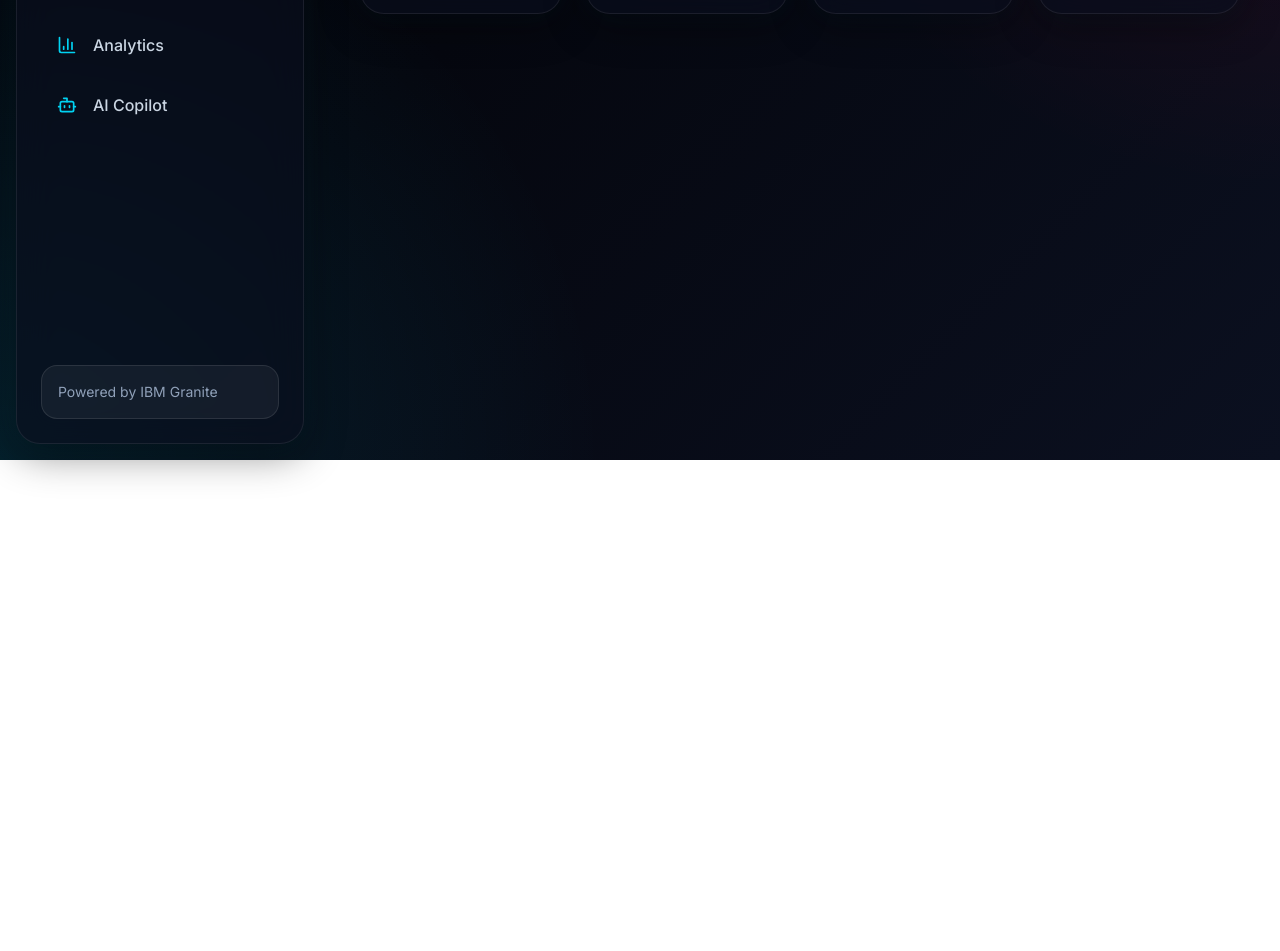
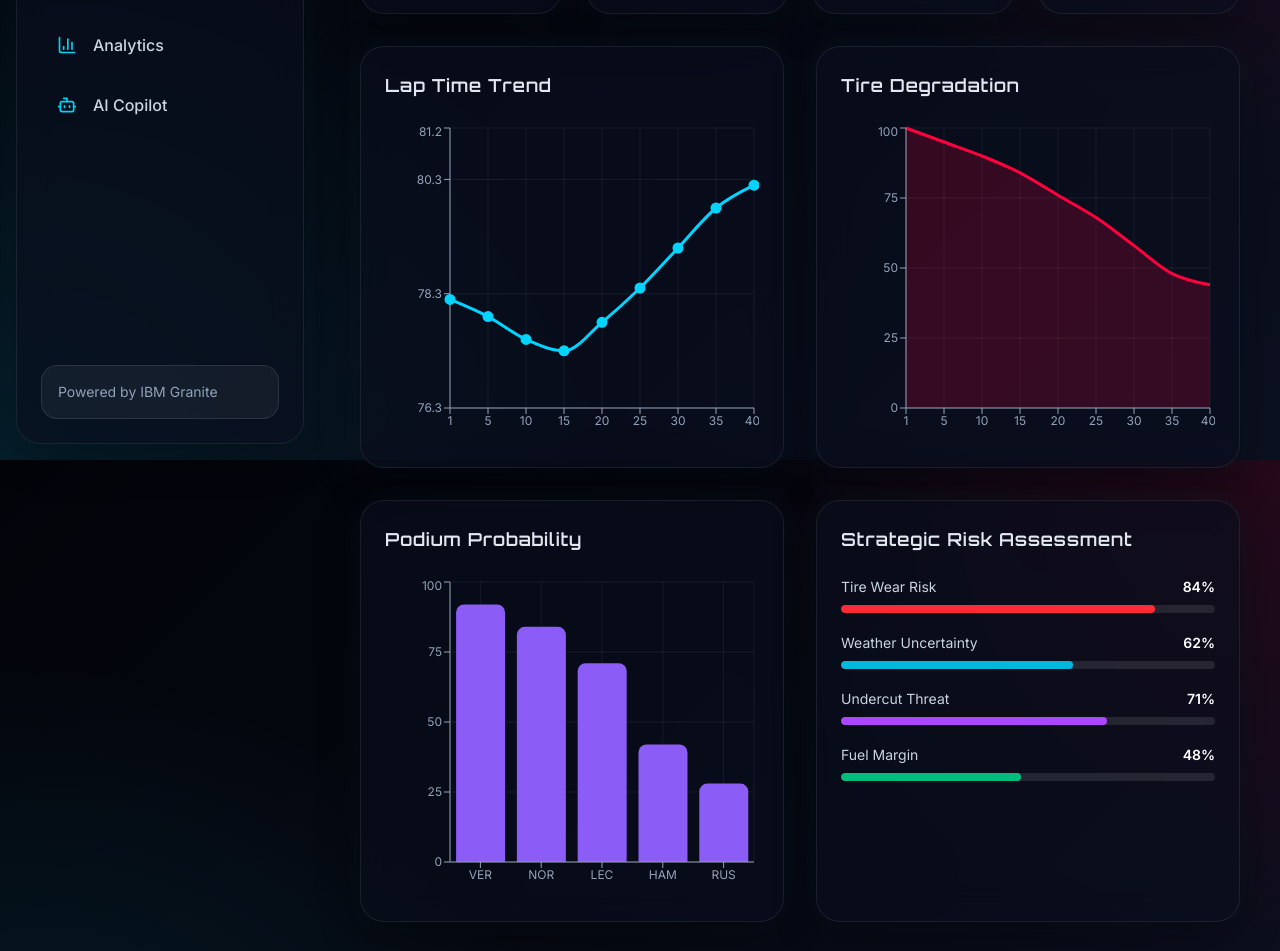
Before and after one commit to suyash-jaiswal-7/formulamind-ai, a Next.js app in the folder frontend/: page / in a window 1280 px wide. Shown: the part 340-1291 px from the top of the page. Before the commit the page ends 800 px from the top, so only its background shows below. Built offline with nearby package versions, Linux system fonts and the light colour scheme.

Commit message:
Add telemetry analytics dashboard

```diff
--- a/frontend/src/app/page.tsx
+++ b/frontend/src/app/page.tsx
@@ -1,23 +1,30 @@
 import DashboardShell from "@/components/layout/DashboardShell";
+
+import LapTimeChart from "@/components/charts/LapTimeChart";
+import TireDegradationChart from "@/components/charts/TireDegradationChart";
+import PodiumProbabilityChart from "@/components/charts/PodiumProbabilityChart";
+import RiskAssessmentPanel from "@/components/charts/RiskAssessmentPanel";
 
 export default function Home() {
   return (
     <DashboardShell>
       <div className="space-y-8">
+        {/* Header */}
         <header>
           <h1 className="neon-text text-4xl font-bold md:text-6xl">
             Race Control Center
           </h1>
           <p className="mt-4 max-w-3xl text-lg text-slate-300">
-            Real-time telemetry analysis, strategy recommendations,
-            and AI-powered race engineering insights.
+            Real-time telemetry analysis, predictive insights, and AI-powered
+            Formula 1 strategy recommendations.
           </p>
         </header>
 
+        {/* KPI Cards */}
         <div className="grid gap-6 md:grid-cols-2 xl:grid-cols-4">
           {[
             ["Current Lap", "40 / 78"],
-            ["Tire Health", "84%"],
+            ["Tire Health", "44%"],
             ["Podium Probability", "92%"],
             ["Pit Window", "Lap 47–50"],
           ].map(([label, value]) => (
@@ -29,6 +36,14 @@ export default function Home() {
             </div>
           ))}
         </div>
+
+        {/* Main Analytics Grid */}
+        <div className="grid gap-8 xl:grid-cols-2">
+          <LapTimeChart />
+          <TireDegradationChart />
+          <PodiumProbabilityChart />
+          <RiskAssessmentPanel />
+        </div>
       </div>
     </DashboardShell>
   );
--- /dev/null
+++ b/frontend/src/components/charts/LapTimeChart.tsx
@@ -0,0 +1,66 @@
+"use client";
+
+import { motion } from "framer-motion";
+import {
+  LineChart,
+  Line,
+  ResponsiveContainer,
+  XAxis,
+  YAxis,
+  Tooltip,
+  CartesianGrid,
+} from "recharts";
+
+import { lapTimeData } from "@/data/telemetry";
+
+export default function LapTimeChart() {
+  return (
+    <motion.div
+      initial={{ opacity: 0, y: 30 }}
+      animate={{ opacity: 1, y: 0 }}
+      transition={{ duration: 0.6 }}
+      className="glass-card p-6"
+    >
+      <h3 className="mb-6 text-lg font-semibold tracking-wide text-slate-200">
+        Lap Time Trend
+      </h3>
+
+      <div className="h-80">
+        <ResponsiveContainer width="100%" height="100%">
+          <LineChart data={lapTimeData}>
+            <CartesianGrid stroke="rgba(148, 163, 184, 0.1)" />
+
+            <XAxis
+              dataKey="lap"
+              stroke="#94a3b8"
+              tick={{ fill: "#94a3b8", fontSize: 12 }}
+            />
+
+            <YAxis
+              stroke="#94a3b8"
+              tick={{ fill: "#94a3b8", fontSize: 12 }}
+              domain={["dataMin - 1", "dataMax + 1"]}
+            />
+
+            <Tooltip
+              contentStyle={{
+                background: "rgba(15, 23, 42, 0.95)",
+                border: "1px solid rgba(0, 212, 255, 0.2)",
+                borderRadius: "12px",
+              }}
+            />
+
+            <Line
+              type="monotone"
+              dataKey="time"
+              stroke="#00d4ff"
+              strokeWidth={3}
+              dot={{ r: 4, fill: "#00d4ff" }}
+              activeDot={{ r: 6 }}
+            />
+          </LineChart>
+        </ResponsiveContainer>
+      </div>
+    </motion.div>
+  );
+}
--- /dev/null
+++ b/frontend/src/components/charts/PodiumProbabilityChart.tsx
@@ -0,0 +1,63 @@
+"use client";
+
+import { motion } from "framer-motion";
+import {
+  BarChart,
+  Bar,
+  ResponsiveContainer,
+  XAxis,
+  YAxis,
+  Tooltip,
+  CartesianGrid,
+} from "recharts";
+
+import { podiumProbabilityData } from "@/data/telemetry";
+
+export default function PodiumProbabilityChart() {
+  return (
+    <motion.div
+      initial={{ opacity: 0, y: 30 }}
+      animate={{ opacity: 1, y: 0 }}
+      transition={{ duration: 0.6, delay: 0.2 }}
+      className="glass-card p-6"
+    >
+      <h3 className="mb-6 text-lg font-semibold tracking-wide text-slate-200">
+        Podium Probability
+      </h3>
+
+      <div className="h-80">
+        <ResponsiveContainer width="100%" height="100%">
+          <BarChart data={podiumProbabilityData}>
+            <CartesianGrid stroke="rgba(148, 163, 184, 0.1)" />
+
+            <XAxis
+              dataKey="driver"
+              stroke="#94a3b8"
+              tick={{ fill: "#94a3b8", fontSize: 12 }}
+            />
+
+            <YAxis
+              stroke="#94a3b8"
+              tick={{ fill: "#94a3b8", fontSize: 12 }}
+              domain={[0, 100]}
+            />
+
+            <Tooltip
+              contentStyle={{
+                background: "rgba(15, 23, 42, 0.95)",
+                border: "1px solid rgba(139, 92, 246, 0.2)",
+                borderRadius: "12px",
+              }}
+            />
+
+            <Bar
+              dataKey="probability"
+              fill="#8b5cf6"
+              radius={[8, 8, 0, 0]}
+            />
+          </BarChart>
+        </ResponsiveContainer>
+      </div>
+    </motion.div>
+  );
+}
--- /dev/null
+++ b/frontend/src/components/charts/RiskAssessmentPanel.tsx
@@ -0,0 +1,45 @@
+"use client";
+
+import { motion } from "framer-motion";
+
+const risks = [
+  { label: "Tire Wear Risk", value: 84, color: "bg-red-500" },
+  { label: "Weather Uncertainty", value: 62, color: "bg-cyan-500" },
+  { label: "Undercut Threat", value: 71, color: "bg-purple-500" },
+  { label: "Fuel Margin", value: 48, color: "bg-emerald-500" },
+];
+
+export default function RiskAssessmentPanel() {
+  return (
+    <motion.div
+      initial={{ opacity: 0, y: 30 }}
+      animate={{ opacity: 1, y: 0 }}
+      transition={{ duration: 0.6, delay: 0.3 }}
+      className="glass-card p-6"
+    >
+      <h3 className="mb-6 text-lg font-semibold tracking-wide text-slate-200">
+        Strategic Risk Assessment
+      </h3>
+
+      <div className="space-y-5">
+        {risks.map((risk) => (
+          <div key={risk.label}>
+            <div className="mb-2 flex items-center justify-between">
+              <span className="text-sm text-slate-300">{risk.label}</span>
+              <span className="text-sm font-semibold text-white">
+                {risk.value}%
+              </span>
+            </div>
+
+            <div className="h-2 overflow-hidden rounded-full bg-white/10">
+              <div
+                className={`h-full rounded-full ${risk.color}`}
+                style={{ width: `${risk.value}%` }}
+              />
+            </div>
+          </div>
+        ))}
+      </div>
+    </motion.div>
+  );
+}
--- /dev/null
+++ b/frontend/src/components/charts/TireDegradationChart.tsx
@@ -0,0 +1,66 @@
+"use client";
+
+import { motion } from "framer-motion";
+import {
+  AreaChart,
+  Area,
+  ResponsiveContainer,
+  XAxis,
+  YAxis,
+  Tooltip,
+  CartesianGrid,
+} from "recharts";
+
+import { tireDegradationData } from "@/data/telemetry";
+
+export default function TireDegradationChart() {
+  return (
+    <motion.div
+      initial={{ opacity: 0, y: 30 }}
+      animate={{ opacity: 1, y: 0 }}
+      transition={{ duration: 0.6, delay: 0.1 }}
+      className="glass-card p-6"
+    >
+      <h3 className="mb-6 text-lg font-semibold tracking-wide text-slate-200">
+        Tire Degradation
+      </h3>
+
+      <div className="h-80">
+        <ResponsiveContainer width="100%" height="100%">
+          <AreaChart data={tireDegradationData}>
+            <CartesianGrid stroke="rgba(148, 163, 184, 0.1)" />
+
+            <XAxis
+              dataKey="lap"
+              stroke="#94a3b8"
+              tick={{ fill: "#94a3b8", fontSize: 12 }}
+            />
+
+            <YAxis
+              stroke="#94a3b8"
+              tick={{ fill: "#94a3b8", fontSize: 12 }}
+              domain={[0, 100]}
+            />
+
+            <Tooltip
+              contentStyle={{
+                background: "rgba(15, 23, 42, 0.95)",
+                border: "1px solid rgba(255, 0, 60, 0.2)",
+                borderRadius: "12px",
+              }}
+            />
+
+            <Area
+              type="monotone"
+              dataKey="health"
+              stroke="#ff003c"
+              fill="#ff003c"
+              fillOpacity={0.18}
+              strokeWidth={3}
+            />
+          </AreaChart>
+        </ResponsiveContainer>
+      </div>
+    </motion.div>
+  );
+}
--- /dev/null
+++ b/frontend/src/data/telemetry.ts
@@ -0,0 +1,31 @@
+export const lapTimeData = [
+  { lap: 1, time: 78.2 },
+  { lap: 5, time: 77.9 },
+  { lap: 10, time: 77.5 },
+  { lap: 15, time: 77.3 },
+  { lap: 20, time: 77.8 },
+  { lap: 25, time: 78.4 },
+  { lap: 30, time: 79.1 },
+  { lap: 35, time: 79.8 },
+  { lap: 40, time: 80.2 },
+];
+
+export const tireDegradationData = [
+  { lap: 1, health: 100 },
+  { lap: 5, health: 95 },
+  { lap: 10, health: 90 },
+  { lap: 15, health: 84 },
+  { lap: 20, health: 76 },
+  { lap: 25, health: 68 },
+  { lap: 30, health: 58 },
+  { lap: 35, health: 48 },
+  { lap: 40, health: 44 },
+];
+
+export const podiumProbabilityData = [
+  { driver: "VER", probability: 92 },
+  { driver: "NOR", probability: 84 },
+  { driver: "LEC", probability: 71 },
+  { driver: "HAM", probability: 42 },
+  { driver: "RUS", probability: 28 },
+];
```
